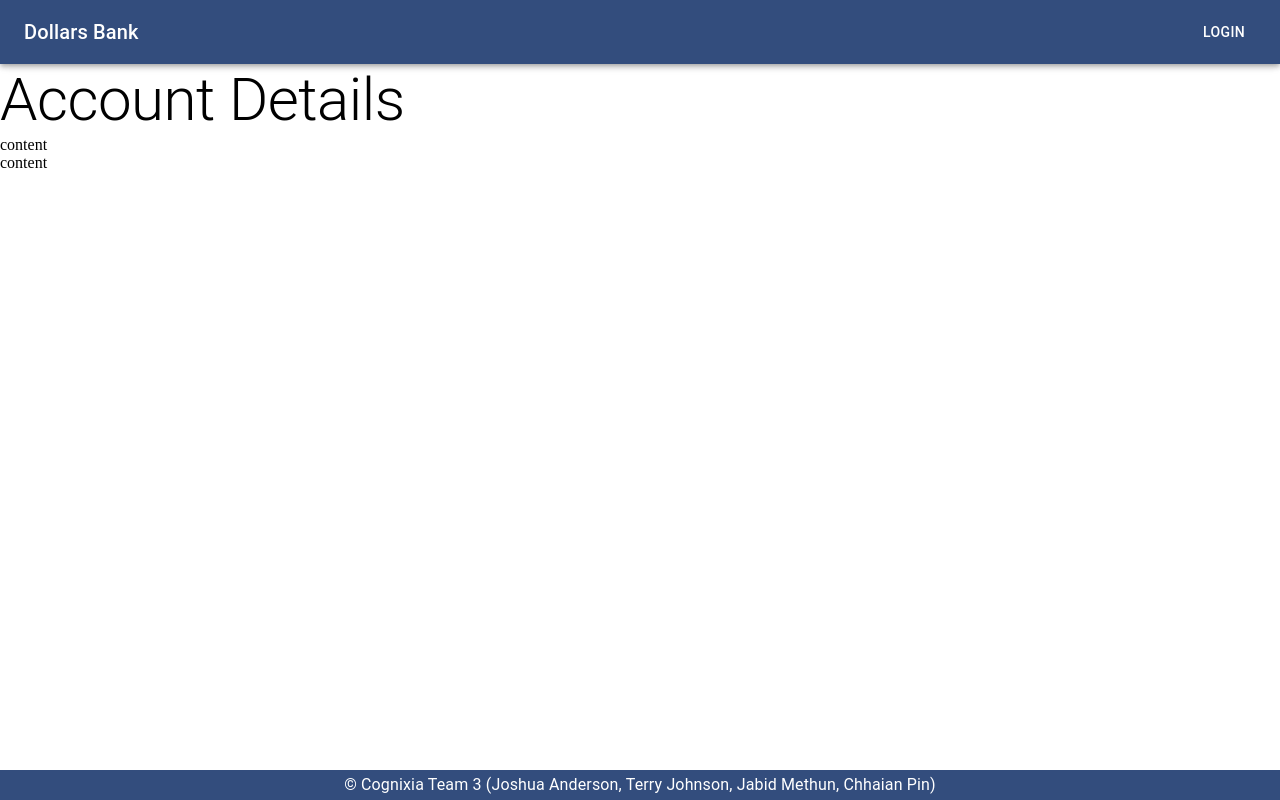
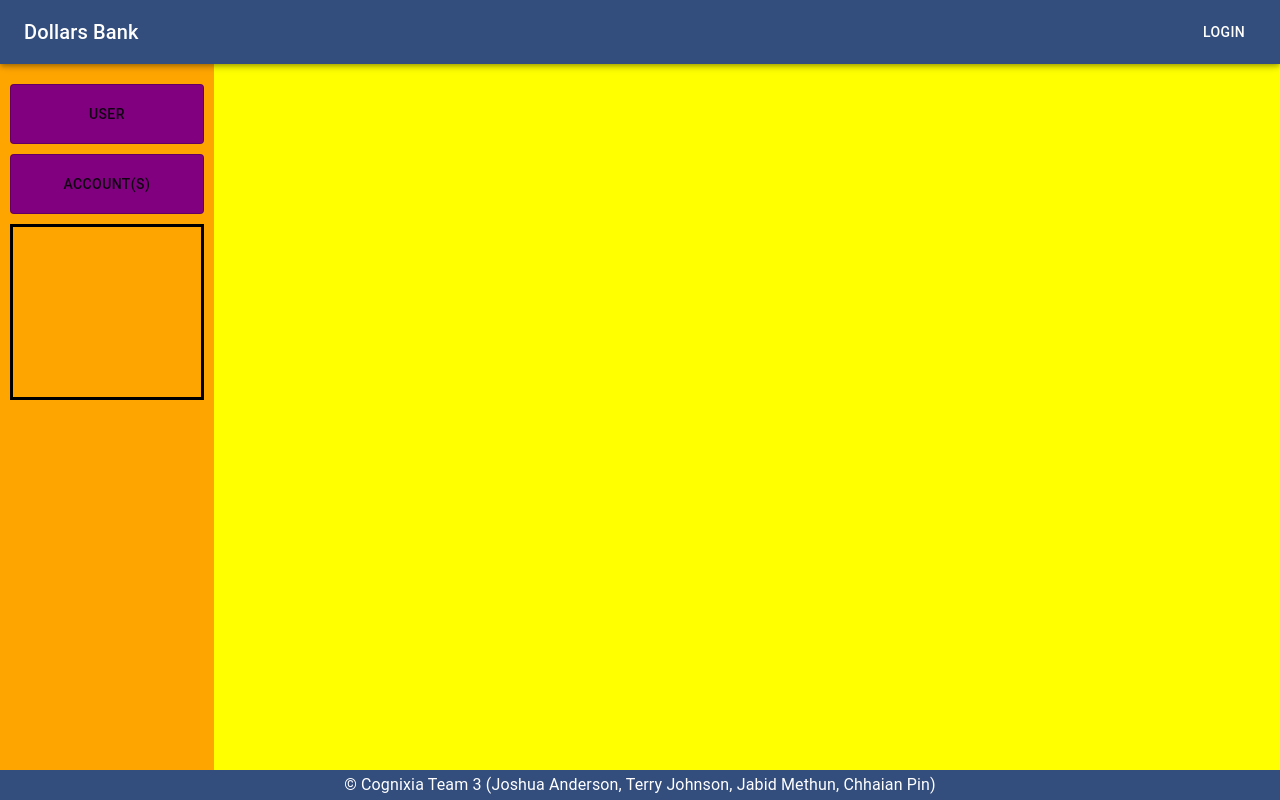
Before and after one commit to kb2shy/Team3-DollarsBank, a React (Create React App) app: page / in a window 1280 px wide. Built offline with nearby package versions, Linux system fonts and the light colour scheme.

Commit message:
created UserProfile, constants, AccountDisplay, and AccountList components.

```diff
--- a/src/AccountDetails.js
+++ b/src/AccountDetails.js
@@ -1,35 +1,117 @@
-import React from 'react';
+import React, { useState, useEffect } from 'react';
+import axios from 'axios';
+import { URI } from './constants';
 import { makeStyles } from '@material-ui/core/styles';
-import { Box, Typography } from '@material-ui/core';
+import { Box, Button } from '@material-ui/core';
 
-const classes = makeStyles(theme => ({
+// components
+import UserProfile from './UserProfile';
+import AccountDisplay from './AccountDisplay';
+import AccountList from './AccountList';
+
+const useStyles = makeStyles(theme => ({
 	accountDetails: {
 		display: "flex",
 		height: "100%",
 		width: "100%",
-        backgroundColor: "lightgray"
+		backgroundColor: "green"
 	},
 	box1: {
 		backgroundColor: "orange",
-        flexGrow: 1
+		width: "200px",
+		display: "flex",
+		flexDirection: "column",
+		// justifyContent: "center",
+		padding: "10px"
 	},
 	box2: {
 		backgroundColor: "yellow",
-        flexGrow: 4
+		width: "calc(100% - 200px)",
+		padding: "10px",
+	},
+	userOption: {
+		height: "60px",
+		width: "100%",
+		backgroundColor: "purple",
+		marginTop: "10px"
+	},
+	accountList: {
+		margin: "10px 0px",
+		padding: "10px",
+		border: "3px solid black",
+		minHeight: "150px"
 	}
 }));
 
 const AccountDetails = (props) => {
 
 
+	const { user } = props;
+	const classes = useStyles();
+
+	const [showAccounts, setShowAccounts] = useState(false);
+	const [activeAccountDisplay, setActiveAccountDisplay] = useState({});
+	const [userAccounts, setUserAccounts] = useState([]);
+	const [showUserProfileDisplay, setShowUserProfileDisplay] = useState(false);
+	const [showAccountDisplay, setShowAccountDisplay] = useState(false);
+
+	useEffect(() => {
+		try {
+			axios.get(`${URI}/accounts/${user.id}`)
+				.then(result => {
+					console.log(result.data);
+					setUserAccounts(result.data);
+				})
+		} catch (error) {
+
+		}
+		return () => {
+
+		}
+	}, [])
+
+	const displayADSelection = (display) => {
+		switch (display) {
+			case "user":
+				setShowUserProfileDisplay(true);
+				setShowAccountDisplay(false);
+				break;
+			case "accounts":
+				setShowAccounts(!showAccounts);
+				break;
+			case "displayAccount":
+				setShowAccountDisplay(true);
+				setShowUserProfileDisplay(false);
+				break;
+			default:
+				return;
+		}
+	}
+
 	return <Box className={classes.accountDetails}>
-        <Typography variant="h2">Account Details</Typography>
 		<Box className={classes.box1}>
-            content
+			<Button
+				variant="outlined"
+				className={classes.userOption}
+				onClick={() => displayADSelection("user")}
+			>
+				User
+            </Button>
+			<Button
+				variant="outlined"
+				className={classes.userOption}
+				onClick={() => displayADSelection("accounts")}
+			>
+				Account(s)
+      </Button>
+			<Box className={classes.accountList}>
+				{showAccounts && <AccountList />}
+			</Box>
 		</Box>
 
 		<Box className={classes.box2}>
-            content
+			{showUserProfileDisplay && <UserProfile />}
+			{showAccountDisplay && <AccountDisplay />}
     </Box>
 	</Box>
 }
--- /dev/null
+++ b/src/AccountDisplay.js
@@ -0,0 +1,12 @@
+import React from 'react';
+import { makeStyles } from '@material-ui/core/styles';
+import { Box, Typography } from '@material-ui/core';
+
+const AccountDisplay = (props) => {
+
+    return <Box>
+        <Typography>Account Display</Typography>
+    </Box>
+}
+
+export default AccountDisplay;
--- /dev/null
+++ b/src/AccountList.js
@@ -0,0 +1,12 @@
+import React from 'react';
+import { makeStyles } from '@material-ui/core/styles';
+import { Box, Typography } from '@material-ui/core';
+
+const AccountList = ({ accounts }) => {
+
+    return <Box>
+        <Typography>Account List</Typography>
+    </Box>
+}
+
+export default AccountList;
--- a/src/App.js
+++ b/src/App.js
@@ -1,6 +1,7 @@
 import React, { useState } from 'react';
 import axios from 'axios';
 import './App.css';
+import { URI } from './constants';
 import { makeStyles } from '@material-ui/core/styles';
 import Box from '@material-ui/core/Box';
 import { Snackbar } from '@material-ui/core';
@@ -25,7 +26,8 @@ const useStyles = makeStyles(theme => ({
 
 }))
 
-const URI = "http://localhost:3001";
+// Insert URI path for server here
+// eg http://localhost:8080
 
 function App() {
   const classes = useStyles();
@@ -35,10 +37,15 @@ function App() {
   const [openSnack, setOpenSnack] = useState(false);
   const [alert, setAlert] = useState({});
 
-  const getUser = (login) => {
-    axios.post(URI, login)
+  const loginWithEmailPW = (login) => {
+    axios.post(URI + "/user", login)
       .then(result => {
-        console.log(result.data)
+
+        const user = {
+          firstName: "Chhaian",
+          lastName: "Pin"
+        }
+        // console.log(result.data)
 
         // setUser here
         // setUser(result.data)
@@ -84,7 +91,7 @@ function App() {
         </Alert>
       </Snackbar>
       <Box className={classes.displayBox}>
-        {/* <Landing getUser={getUser} displayAlert={displayAlert} /> */}
+        {/* <Landing loginWithEmailPW={loginWithEmailPW} displayAlert={displayAlert} /> */}
         <AccountDetails />
       </Box>
       <Footer />
--- /dev/null
+++ b/src/UserProfile.js
@@ -0,0 +1,14 @@
+import React, { useEffect } from 'react';
+import { makeStyles } from '@material-ui/core/styles';
+import { Box, Typography } from '@material-ui/core';
+
+const UserProfile = ({user}) => {
+
+    return (
+        <Box>
+            <Typography>User Profile</Typography>
+        </Box>
+    )
+}
+
+export default UserProfile;
--- /dev/null
+++ b/src/constants.js
@@ -0,0 +1 @@
+export const URI = "http://localhost:8080";
```
Lines whose indentation alone changed are shown as unchanged.
